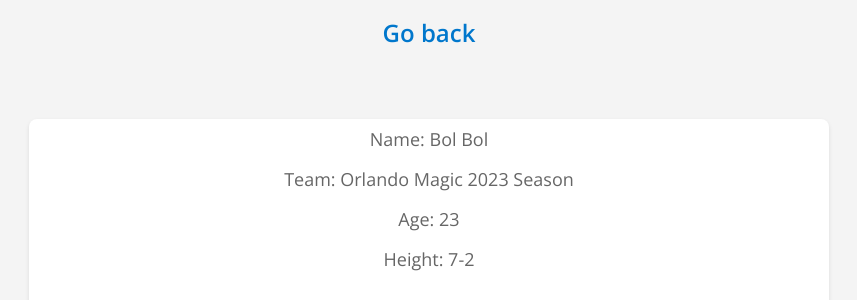
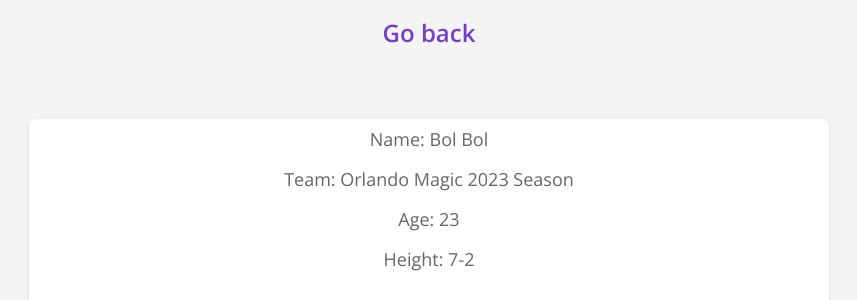
Before and after one commit to cho525/Basketball-Geek, a Django app: page /bball/player/22/28938892047/1032/ in a window 1280 px wide. Shown: the top 300 px of the page, without its empty margins (211-1068 px from the left). Run offline with Django 4.2, Linux system fonts and the light colour scheme; data comes from the database, SQL or seed files in the repository.

Commit message:
team standing css modify

```diff
--- a/interior/bball/gamestats/static/team.css
+++ b/interior/bball/gamestats/static/team.css
@@ -22,7 +22,7 @@
 
   /* Link styles */
   a {
-    color: #0077cc;
+    color: #743dcb;
     text-decoration: none;
   }
 
```
